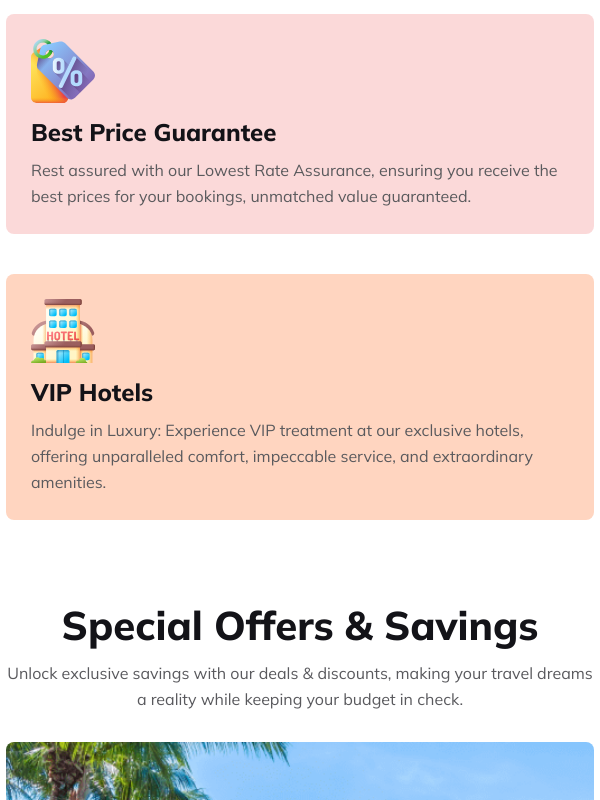
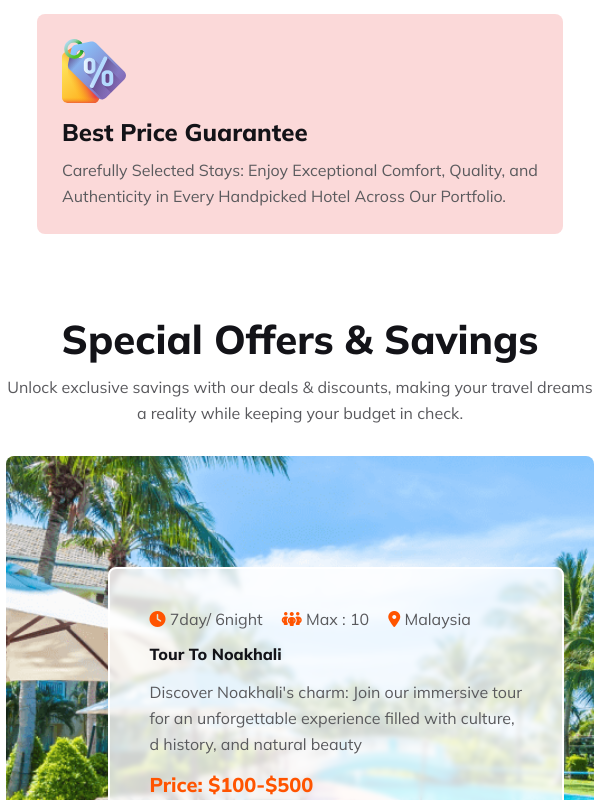
Before and after one commit to asibiqbal/Travel-Tracks, a plain HTML site: page index.html in a window 600 px wide. Shown: the part 5782-6582 px from the top of the page. Drawn offline with Linux system fonts and the light colour scheme.

Commit message:
last touch

```diff
--- a/index.html
+++ b/index.html
@@ -140,13 +140,13 @@
           <div class="feature-items feature-item-3">
             <img src="Images/price-tag 1.svg" alt="">
             <h5>Best Price Guarantee</h5>
-            <p>Rest assured with our Lowest Rate Assurance, ensuring you receive the best prices for your bookings, unmatched value guaranteed.</p>
+            <p>Carefully Selected Stays: Enjoy Exceptional Comfort, Quality, and  <br>Authenticity in Every Handpicked Hotel Across Our Portfolio.</p>
           </div>
-          <div class="feature-items feature-item-4">
+          <!-- <div class="feature-items feature-item-4">
             <img src="Images/hotel 1.svg" alt="">
             <h5>VIP Hotels</h5>
             <p>Indulge in Luxury: Experience VIP treatment at our exclusive hotels, offering unparalleled comfort, impeccable service, and extraordinary amenities.</p>
-          </div>
+          </div> -->
         </div>
       </section>
       <!-- deals section -->
--- a/styles/responsive.css
+++ b/styles/responsive.css
@@ -47,6 +47,9 @@
   /* feature */
   .feature-container {
     grid-template-columns: repeat(1, 1fr);
+  }
+  .feature-items:nth-child(3) {
+    grid-column: auto;
   }
   /* deals Content */
   .deals-content {
@@ -117,6 +120,13 @@
   .place-row {
     flex-direction: column;
   }
+  /* feature */
+  .feature-container {
+    grid-template-columns: repeat(1, 1fr);
+  }
+  .feature-items:nth-child(3) {
+    grid-column: auto;
+  }
   /* deals Content */
   .deals-content {
     margin: 30px;
--- a/styles/style.css
+++ b/styles/style.css
@@ -253,9 +253,13 @@ li {
 .feature-container {
   display: grid;
   grid-template-columns: repeat(2, 1fr);
+  justify-items: center;
   gap: 40px;
   margin-top: 40px;
   padding-bottom: 80px;
+}
+.feature-items:nth-child(3) {
+  grid-column: 1 / span 2;
 }
 .feature-items {
   padding: 25px;
```
